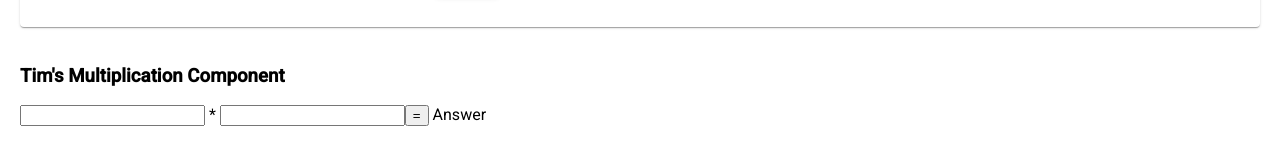
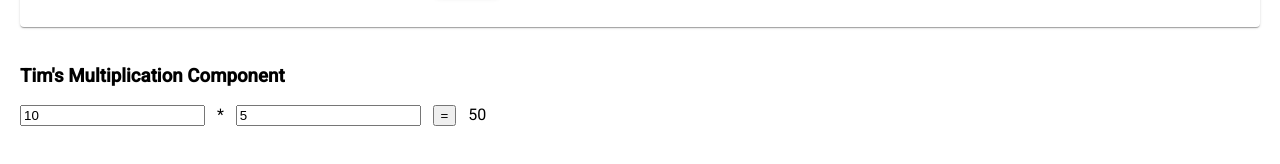
Before and after one commit to 2019-fall-jsf-th/components, an Angular app: page / in a window 1280 px wide. Shown: the part 324-488 px from the top of the page. Built offline with nearby package versions, Linux system fonts and the light colour scheme.

Commit message:
logic and binding is working

```diff
--- a/src/app/tje-multiplication/tje-multiplication.component.html
+++ b/src/app/tje-multiplication/tje-multiplication.component.html
@@ -1,8 +1,10 @@
 <div>
     <h3>Tim's Multiplication Component</h3>
-    <input type="number">
-    *
-    <input type="number">
-    <button>=</button>
-    Answer
+    <input type="number" [(ngModel)]='numberOne'>
+    &nbsp; * &nbsp;
+    <input type="number"[(ngModel)]='numberTwo'>
+    &nbsp;
+    <button (click)='multiplyNumbers()'>=</button>
+    &nbsp;
+    {{answer}}
 </div>
--- a/src/app/tje-multiplication/tje-multiplication.component.ts
+++ b/src/app/tje-multiplication/tje-multiplication.component.ts
@@ -7,6 +7,13 @@ import { Component, OnInit } from '@angular/core';
 })
 export class TjeMultiplicationComponent implements OnInit {
 
+  numberOne = 10;
+  numberTwo = 5;
+  answer = 50;
+  multiplyNumbers = () => {
+    this.answer = this.numberOne * this.numberTwo;
+  }
+
   constructor() { }
 
   ngOnInit() {
```
